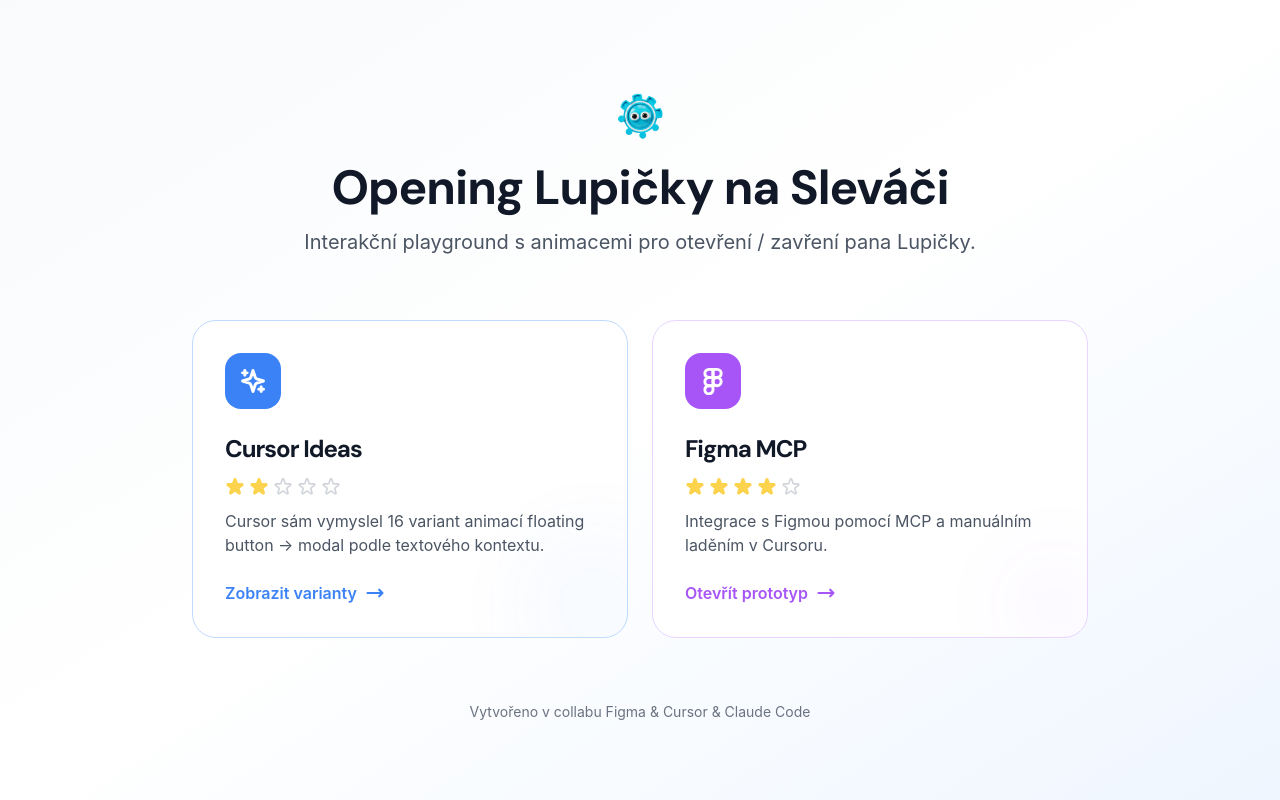
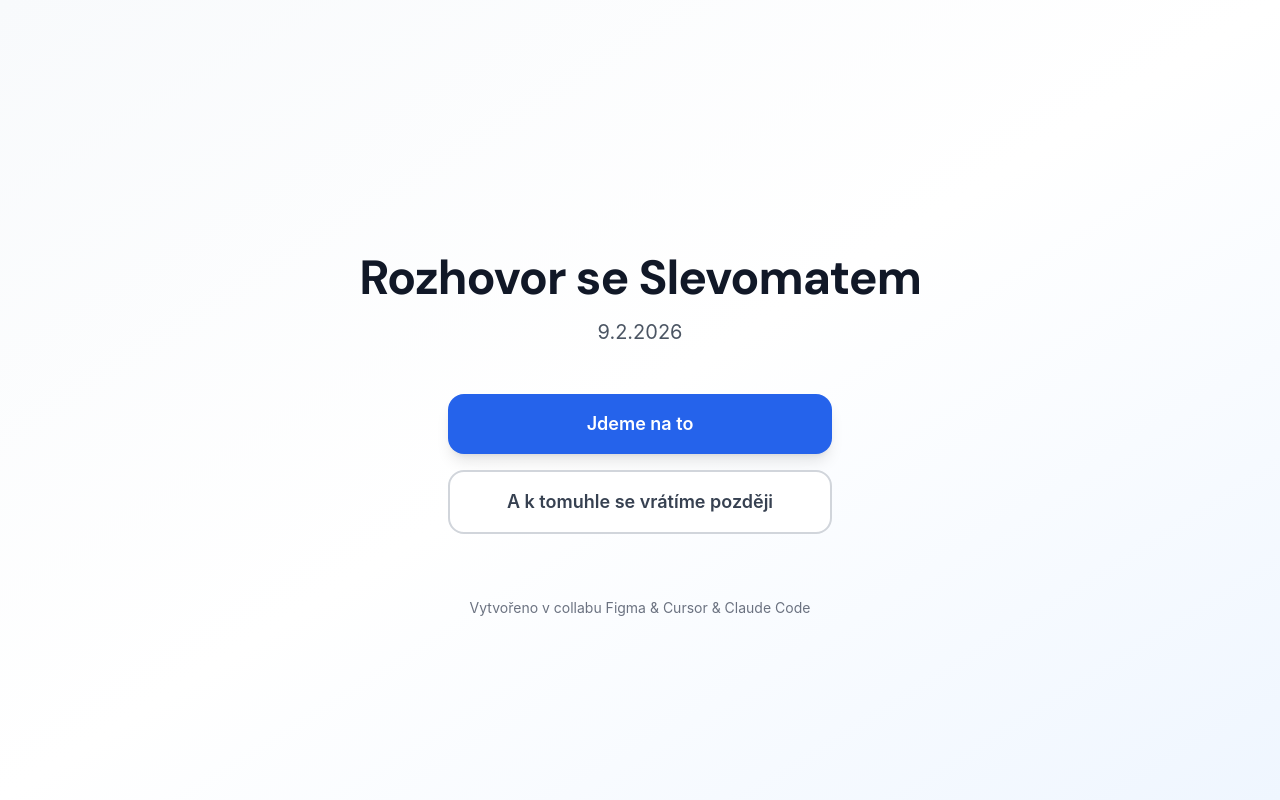
Before and after one commit to maroskadlec/slevac-ai, a React (Vite) app: page / in a window 1280 px wide. Built offline with nearby package versions, Linux system fonts and the light colour scheme.

Commit message:
Homepage: nový design – Rozhovor se Slevomatem, primary/secondary buttony, datum 9.2.2026

```diff
--- a/src/pages/HomePage.tsx
+++ b/src/pages/HomePage.tsx
@@ -1,28 +1,8 @@
 import { motion } from 'framer-motion'
 import { useNavigate } from 'react-router-dom'
-import { Sparkles, Figma } from 'lucide-react'
-import { useState, useEffect } from 'react'
-
-const mrkatkoImg = `${import.meta.env.BASE_URL}assets/fc1601850dd2f7e663f5b1530e6a54e3bfc3e857.png`
-const mrkatkoImgBlink = `${import.meta.env.BASE_URL}assets/76cb4db62fdf61674840e9abfdf6700b478b2a68.png`
 
 function HomePage() {
   const navigate = useNavigate()
-  const [isBlinking, setIsBlinking] = useState(false)
-
-  useEffect(() => {
-    const blinkCycle = () => {
-      setTimeout(() => {
-        setIsBlinking(true)
-        setTimeout(() => {
-          setIsBlinking(false)
-        }, 200)
-      }, 2000)
-    }
-    blinkCycle()
-    const interval = setInterval(blinkCycle, 2400)
-    return () => clearInterval(interval)
-  }, [])
 
   const containerVariants = {
     hidden: { opacity: 0 },
@@ -49,201 +29,50 @@
   }
 
   return (
-    <div className="min-h-screen bg-gradient-to-br from-slate-50 via-white to-blue-50 flex items-center justify-center p-6">
+    <div className="min-h-screen bg-gradient-to-br from-slate-50 via-white to-blue-50 flex items-center justify-center p-6 pt-24">
       <motion.div
         variants={containerVariants}
         initial="hidden"
         animate="visible"
-        className="max-w-4xl w-full"
+        className="max-w-xl w-full text-center"
       >
         {/* Header */}
-        <motion.div variants={itemVariants} className="text-center mb-16">
-          <motion.div
-            initial={{ scale: 0, rotate: -180 }}
-            animate={{ scale: 1, rotate: 0 }}
-            transition={{
-              type: "spring",
-              stiffness: 200,
-              damping: 20,
-              delay: 0.2
-            }}
-            className="inline-block mb-0"
-          >
-            <div className="w-20 h-20 rounded-2xl flex items-center justify-center overflow-hidden">
-              <motion.img
-                src={isBlinking ? mrkatkoImgBlink : mrkatkoImg}
-                alt="Mrkatko"
-                className="w-20 h-20 object-cover mt-6 ml-[10px]"
-                initial={{ opacity: 1 }}
-                animate={{ opacity: 1 }}
-                transition={{
-                  duration: 0.1,
-                  ease: "easeIn"
-                }}
-              />
-            </div>
-          </motion.div>
-
+        <motion.div variants={itemVariants} className="mb-12">
           <h1 className="text-5xl font-heading font-bold text-gray-900 mb-4">
-            Opening Lupičky na Sleváči
+            Rozhovor se Slevomatem
           </h1>
-          <p className="text-xl text-gray-600 max-w-2xl mx-auto">
-            Interakční playground s animacemi pro otevření / zavření pana Lupičky.
+          <p className="text-xl text-gray-600">
+            9.2.2026
           </p>
         </motion.div>
 
-        {/* Cards Grid */}
-        <motion.div variants={itemVariants} className="grid md:grid-cols-2 gap-6">
-
-          {/* Cursor Ideas Card */}
+        {/* Buttons */}
+        <motion.div variants={itemVariants} className="flex flex-col gap-4 items-center">
+          {/* Primary Button → Figma MCP page */}
           <motion.button
-            onClick={() => navigate('/cursor-ideas')}
-            className="group relative bg-white rounded-3xl p-8 border border-blue-200 transition-shadow overflow-hidden text-left"
-            whileHover={{ y: -8, scale: 1.02 }}
-            whileTap={{ scale: 0.98 }}
-            transition={{
-              type: "spring",
-              stiffness: 300,
-              damping: 25
-            }}
+            onClick={() => navigate('/figma-mcp')}
+            className="w-full max-w-sm bg-blue-600 hover:bg-blue-700 text-white font-semibold text-lg rounded-2xl px-8 py-4 shadow-lg hover:shadow-xl transition-all cursor-pointer"
+            whileHover={{ scale: 1.03 }}
+            whileTap={{ scale: 0.97 }}
           >
-            {/* Background gradient */}
-            <div className="absolute inset-0 bg-gradient-to-br from-blue-50 to-purple-50 opacity-0 group-hover:opacity-100 transition-opacity duration-300" />
-
-            {/* Content */}
-            <div className="relative z-10">
-              <div className="w-14 h-14 bg-blue-500 rounded-2xl flex items-center justify-center mb-6 group-hover:scale-110 transition-transform">
-                <Sparkles className="w-7 h-7 text-white" strokeWidth={2.5} />
-              </div>
-
-              <h2 className="text-2xl font-heading font-bold text-gray-900 mb-3">
-                Cursor Ideas
-              </h2>
-
-              {/* Rating */}
-              <div className="flex items-center gap-1 mb-3">
-                {[1, 2, 3, 4, 5].map((star) => (
-                  <svg
-                    key={star}
-                    className="w-5 h-5"
-                    fill={star <= 2 ? "#FCD34D" : "none"}
-                    stroke={star <= 2 ? "#FCD34D" : "#D1D5DB"}
-                    viewBox="0 0 24 24"
-                  >
-                    <path
-                      strokeLinecap="round"
-                      strokeLinejoin="round"
-                      strokeWidth={2}
-                      d="M11.049 2.927c.3-.921 1.603-.921 1.902 0l1.519 4.674a1 1 0 00.95.69h4.915c.969 0 1.371 1.24.588 1.81l-3.976 2.888a1 1 0 00-.363 1.118l1.518 4.674c.3.922-.755 1.688-1.538 1.118l-3.976-2.888a1 1 0 00-1.176 0l-3.976 2.888c-.783.57-1.838-.197-1.538-1.118l1.518-4.674a1 1 0 00-.363-1.118l-3.976-2.888c-.784-.57-.38-1.81.588-1.81h4.914a1 1 0 00.951-.69l1.519-4.674z"
-                    />
-                  </svg>
-                ))}
-              </div>
-
-              <p className="text-gray-600 mb-6">
-                Cursor sám vymyslel 16 variant animací floating button → modal podle textového kontextu.
-              </p>
-
-              <div className="flex items-center text-blue-500 font-semibold group-hover:translate-x-2 transition-transform">
-                Zobrazit varianty
-                <svg className="w-5 h-5 ml-2" fill="none" viewBox="0 0 24 24" stroke="currentColor">
-                  <path strokeLinecap="round" strokeLinejoin="round" strokeWidth={2.5} d="M17 8l4 4m0 0l-4 4m4-4H3" />
-                </svg>
-              </div>
-            </div>
-
-            {/* Decorative elements */}
-            <motion.div
-              className="absolute -right-8 -bottom-8 w-32 h-32 bg-blue-500/10 rounded-full blur-2xl"
-              animate={{
-                scale: [1, 1.2, 1],
-                opacity: [0.3, 0.5, 0.3]
-              }}
-              transition={{
-                duration: 4,
-                repeat: Infinity,
-                ease: "easeInOut"
-              }}
-            />
+            Jdeme na to
           </motion.button>
 
-          {/* Figma MCP Card */}
-          <motion.button
-            onClick={() => navigate('/figma-mcp')}
-            className="group relative bg-white rounded-3xl p-8 border border-purple-200 transition-shadow overflow-hidden text-left"
-            whileHover={{ y: -8, scale: 1.02 }}
-            whileTap={{ scale: 0.98 }}
-            transition={{
-              type: "spring",
-              stiffness: 300,
-              damping: 25
-            }}
+          {/* Secondary Button → Figma prototype */}
+          <motion.a
+            href="https://www.figma.com/proto/zvc9bqZGmvrfW1vhS9BGzN/Slevomat-Mobil?page-id=19028%3A78613&node-id=19645-78206&viewport=1225%2C451%2C0.19&t=lbxh0cfGJpKg8H8o-1&scaling=scale-down&content-scaling=fixed&starting-point-node-id=19741%3A78519"
+            target="_blank"
+            rel="noopener noreferrer"
+            className="w-full max-w-sm bg-white hover:bg-gray-50 text-gray-700 font-semibold text-lg rounded-2xl px-8 py-4 border-2 border-gray-300 hover:border-gray-400 transition-all cursor-pointer text-center"
+            whileHover={{ scale: 1.03 }}
+            whileTap={{ scale: 0.97 }}
           >
-            {/* Background gradient */}
-            <div className="absolute inset-0 bg-gradient-to-br from-purple-50 to-pink-50 opacity-0 group-hover:opacity-100 transition-opacity duration-300" />
-
-            {/* Content */}
-            <div className="relative z-10">
-              <div className="w-14 h-14 bg-purple-500 rounded-2xl flex items-center justify-center mb-6 group-hover:scale-110 transition-transform">
-                <Figma className="w-7 h-7 text-white" strokeWidth={2.5} />
-              </div>
-
-              <h2 className="text-2xl font-heading font-bold text-gray-900 mb-3">
-                Figma MCP
-              </h2>
-
-              {/* Rating */}
-              <div className="flex items-center gap-1 mb-3">
-                {[1, 2, 3, 4, 5].map((star) => (
-                  <svg
-                    key={star}
-                    className="w-5 h-5"
-                    fill={star <= 4 ? "#FCD34D" : "none"}
-                    stroke={star <= 4 ? "#FCD34D" : "#D1D5DB"}
-                    viewBox="0 0 24 24"
-                  >
-                    <path
-                      strokeLinecap="round"
-                      strokeLinejoin="round"
-                      strokeWidth={2}
-                      d="M11.049 2.927c.3-.921 1.603-.921 1.902 0l1.519 4.674a1 1 0 00.95.69h4.915c.969 0 1.371 1.24.588 1.81l-3.976 2.888a1 1 0 00-.363 1.118l1.518 4.674c.3.922-.755 1.688-1.538 1.118l-3.976-2.888a1 1 0 00-1.176 0l-3.976 2.888c-.783.57-1.838-.197-1.538-1.118l1.518-4.674a1 1 0 00-.363-1.118l-3.976-2.888c-.784-.57-.38-1.81.588-1.81h4.914a1 1 0 00.951-.69l1.519-4.674z"
-                    />
-                  </svg>
-                ))}
-              </div>
-
-              <p className="text-gray-600 mb-6">
-                Integrace s Figmou pomocí MCP a manuálním laděním v Cursoru.
-              </p>
-
-              <div className="flex items-center text-purple-500 font-semibold group-hover:translate-x-2 transition-transform">
-                Otevřít prototyp
-                <svg className="w-5 h-5 ml-2" fill="none" viewBox="0 0 24 24" stroke="currentColor">
-                  <path strokeLinecap="round" strokeLinejoin="round" strokeWidth={2.5} d="M17 8l4 4m0 0l-4 4m4-4H3" />
-                </svg>
-              </div>
-            </div>
-
-            {/* Decorative elements */}
-            <motion.div
-              className="absolute -right-8 -bottom-8 w-32 h-32 bg-purple-500/10 rounded-full blur-2xl"
-              animate={{
-                scale: [1, 1.2, 1],
-                opacity: [0.3, 0.5, 0.3]
-              }}
-              transition={{
-                duration: 4,
-                repeat: Infinity,
-                ease: "easeInOut",
-                delay: 1
-              }}
-            />
-          </motion.button>
-
+            A k tomuhle se vrátíme později
+          </motion.a>
         </motion.div>
 
         {/* Footer */}
-        <motion.div variants={itemVariants} className="mt-16 text-center">
+        <motion.div variants={itemVariants} className="mt-16">
           <p className="text-gray-500 text-sm">
             Vytvořeno v collabu Figma & Cursor & Claude Code
           </p>
```
